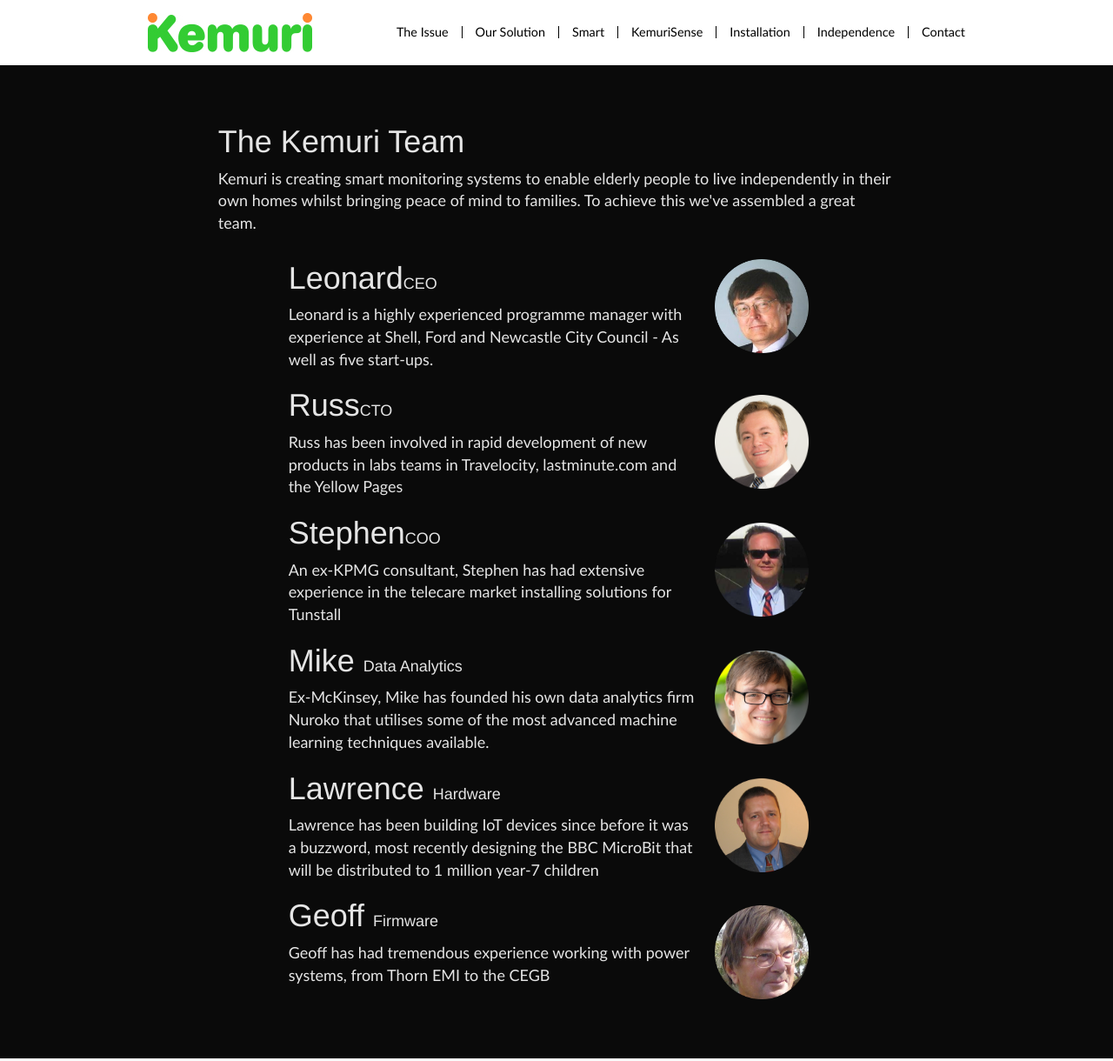
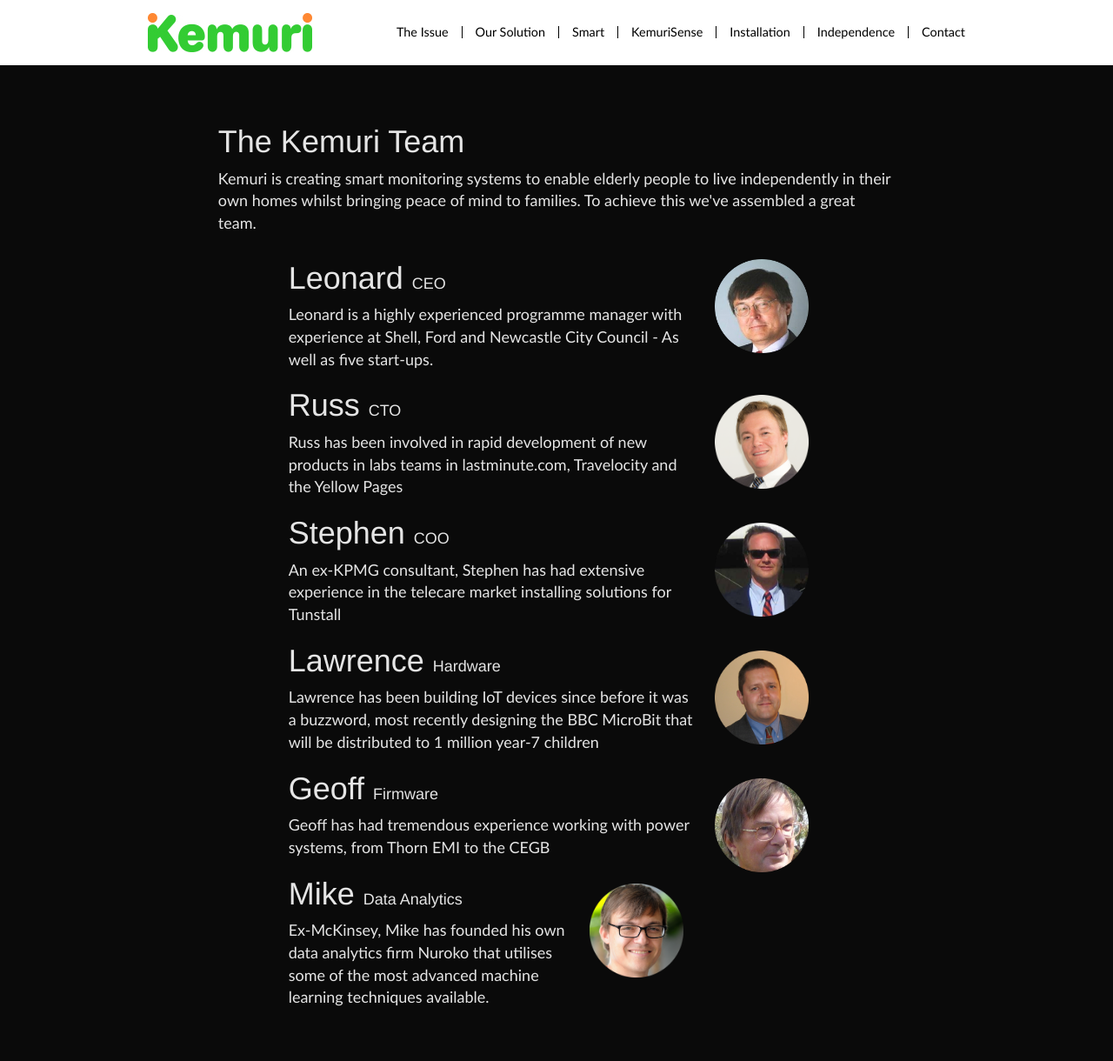
Before and after one commit to intelligentlilli/kemurisense.github.io, a Jekyll site: the page built from team.html, in a window 1280 px wide and 1220 px high. Shown: the whole window at 87% size. Built offline with Jekyll 4.4.1, drawn with Linux system fonts in a browser that asks for light colours; nearby versions of some CDN libraries; some web fonts are replaced; library files that are not in the unit come from our copies; some of the changed lines change nothing that is shown.

Commit message:
layout and ordering

```diff
--- a/team.html
+++ b/team.html
@@ -21,23 +21,18 @@
 
 
 				{% include mugshot.html  name="Leonard Anderson" alignment="right" src="people-len.png" %}
-				<h2>Leonard<span>CEO</span></h2>
+				<h2>Leonard <span>CEO</span></h2>
 				<p>Leonard is a highly experienced programme manager with experience at Shell, Ford and Newcastle City Council - As well as five start-ups.</p>
 
 
 				{% include mugshot.html  name="Russ Anderson" alignment="right" src="people-russ.png" %}
-				<h2>Russ<span>CTO</span></h2>
-				<p>Russ has been involved in rapid development of new products in labs teams in Travelocity, lastminute.com and the Yellow Pages</p>
+				<h2>Russ <span>CTO</span></h2>
+				<p>Russ has been involved in rapid development of new products in labs teams in lastminute.com, Travelocity and the Yellow Pages</p>
 
 
 				{% include mugshot.html  name="Stephen Colony" alignment="right" src="people-stephen.png" %}
-				<h2>Stephen<span>COO</span></h2>
+				<h2>Stephen <span>COO</span></h2>
 				<p>An ex-KPMG consultant, Stephen has had extensive experience in the telecare market installing solutions for Tunstall</p>
-
-				{% include mugshot.html  name="Mike Anderson" alignment="right" src="people-mike.png" %}
-				<h2>Mike <span>Data Analytics</span></h2>
-				<p>Ex-McKinsey, Mike has founded his own data analytics firm Nuroko that utilises some of the most advanced machine learning techniques available. </p>
-
 
 				{% include mugshot.html  name="Lawrence Archard" alignment="right" src="people-lawrence.png" %}
 				<h2>Lawrence <span>Hardware</span></h2>
@@ -49,6 +44,12 @@
 				<p>Geoff has had tremendous experience working with power systems, from Thorn EMI to the CEGB</p>
 
 
+				{% include mugshot.html  name="Mike Anderson" alignment="right" src="people-mike.png" %}
+				<h2>Mike <span>Data Analytics</span></h2>
+				<p>Ex-McKinsey, Mike has founded his own data analytics firm Nuroko that utilises some of the most advanced machine learning techniques available. </p>
+
+
+
 			</div>
 		</div>
 
```
